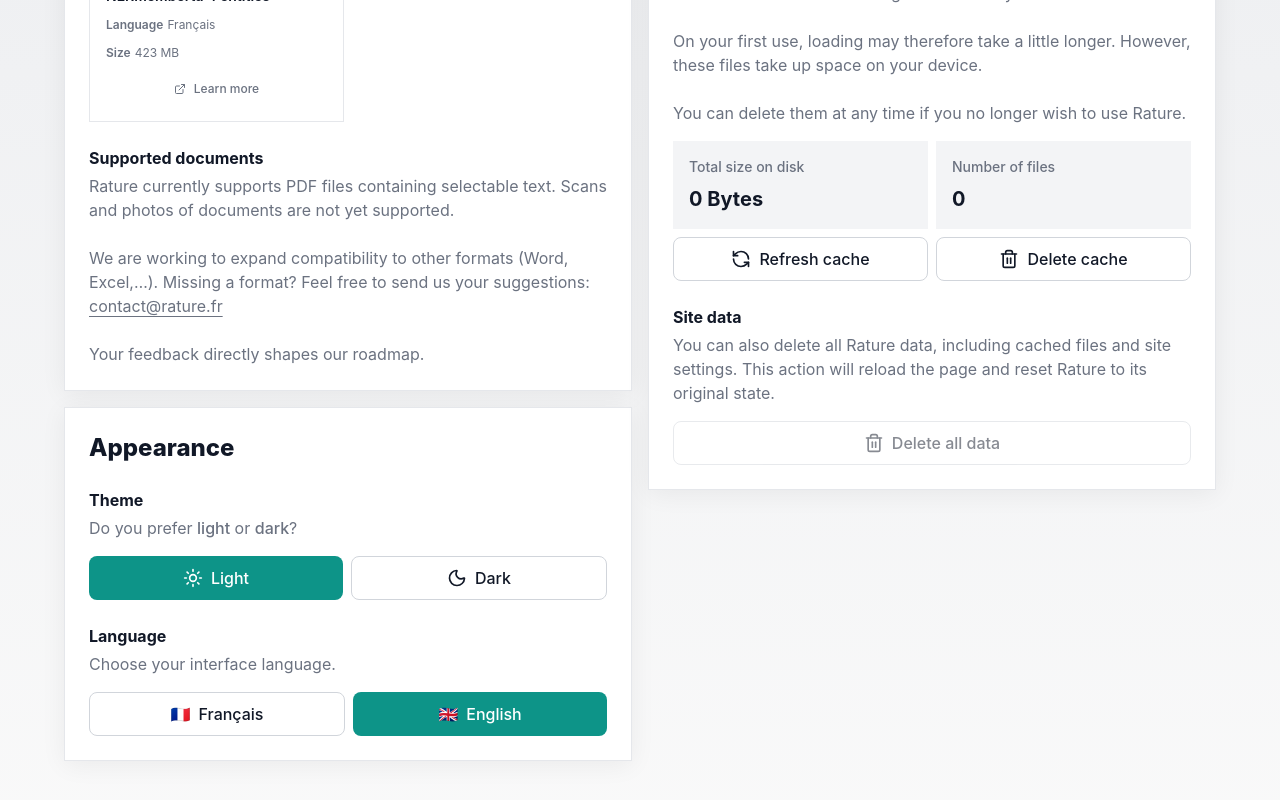
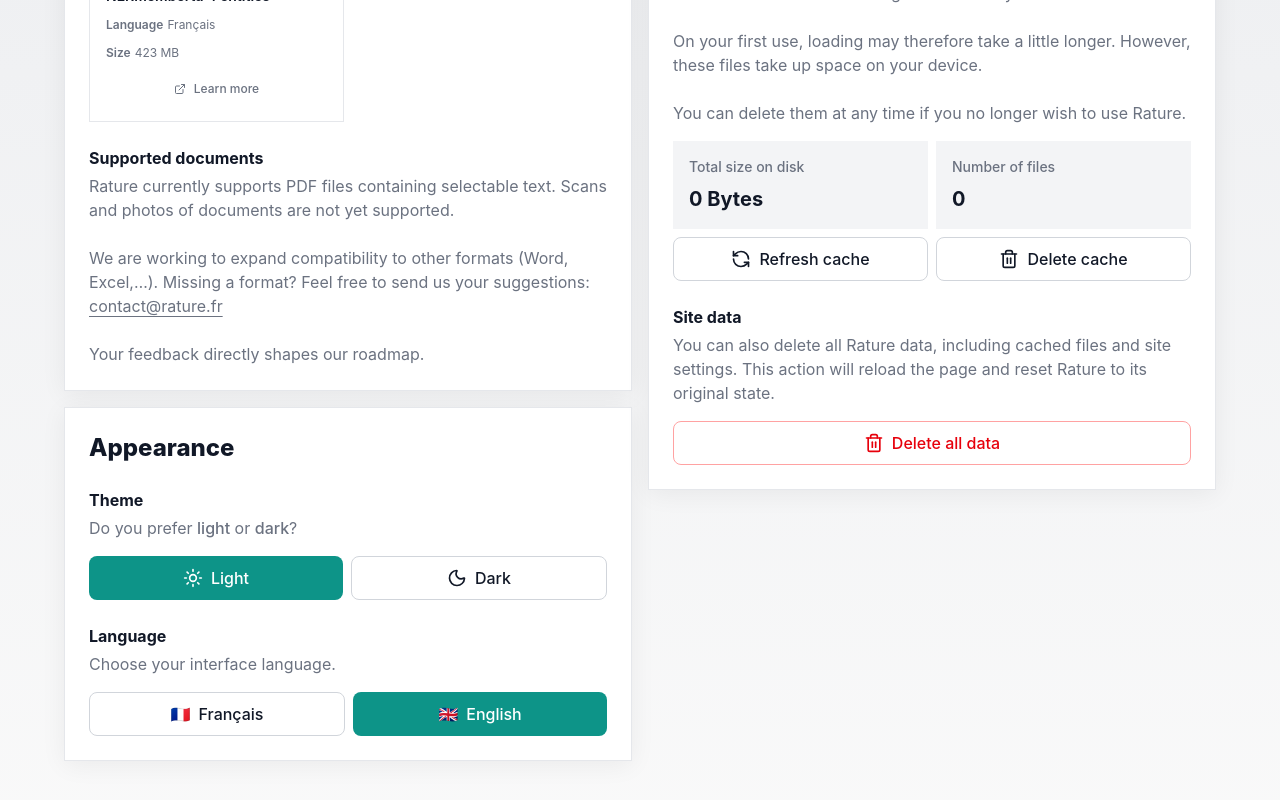
Before and after one commit to TerriaConseil/rature, a React (Vite) app: page /settings in a window 1280 px wide. Shown: the part 858-1658 px from the top of the page. Built offline with nearby package versions, Linux system fonts and the light colour scheme.

Commit message:
Implement the Delete site data button

```diff
--- a/src/locales/en/translation.json
+++ b/src/locales/en/translation.json
@@ -230,7 +230,8 @@
       "siteData": {
         "title": "Site data",
         "description": "You can also delete all Rature data, including cached files and site settings. This action will reload the page and reset Rature to its original state.",
-        "deleteAll": "Delete all data"
+        "deleteAll": "Delete all data",
+        "deleteSuccess": "All data deleted. Reloading…"
       }
     }
   },
--- a/src/locales/fr/translation.json
+++ b/src/locales/fr/translation.json
@@ -230,7 +230,8 @@
       "siteData": {
         "title": "Données du site",
         "description": "Vous pouvez également supprimer toutes les données de Rature, y compris les fichiers en cache et les paramètres du site. Cette action aura pour effet de recharger la page et remettra Rature à son état d'origine.",
-        "deleteAll": "Supprimer toutes les données"
+        "deleteAll": "Supprimer toutes les données",
+        "deleteSuccess": "Toutes les données supprimées. Rechargement…"
       }
     }
   },
--- a/src/pages/SettingsPage.tsx
+++ b/src/pages/SettingsPage.tsx
@@ -56,6 +56,20 @@
     setCacheLoading(true);
     getCacheStats().then(setCacheStats).finally(() => setCacheLoading(false));
   }, []);
+
+  const [siteDeleting, setSiteDeleting] = useState(false);
+
+  const handleDeleteSiteData = async () => {
+    setSiteDeleting(true);
+    try {
+      await deleteAllCaches();
+      localStorage.clear();
+      toast.success(t('settings.cache.siteData.deleteSuccess'));
+      setTimeout(() => window.location.reload(), 1500);
+    } finally {
+      setSiteDeleting(false);
+    }
+  };
 
   const handleOptIn = () => {
     localStorage.removeItem('umami.disabled');
@@ -243,13 +257,13 @@
                   {t('settings.cache.files.description3')}
                 </p>
                 <div className="mt-4 flex items-center gap-2">
-                  <div className="w-full flex-1 p-4 bg-gray-100">
+                  <div className="w-full flex-1 p-4 bg-gray-100 dark:bg-gray-800">
                     <p className="text-fg-muted font-medium text-sm">{t('settings.cache.totalSize')}</p>
                     <p className="mt-2 text-fg font-bold text-xl">
                       {cacheStats ? formatFileSize(cacheStats.totalBytes) : '—'}
                     </p>
                   </div>
-                  <div className="w-full flex-1 p-4 bg-gray-100">
+                  <div className="w-full flex-1 p-4 bg-gray-100 dark:bg-gray-800">
                     <p className="text-fg-muted font-medium text-sm">{t('settings.cache.fileCount')}</p>
                     <p className="mt-2 text-fg font-bold text-xl">
                       {cacheStats ? cacheStats.fileCount : '—'}
@@ -272,7 +286,7 @@
                 <p className="mt-1 text-fg-muted">
                   {t('settings.cache.siteData.description')}
                 </p>
-                <Button size="lg" variant="secondary" className="mt-4 w-full flex-1" disabled>
+                <Button size="lg" variant="destructive" className="mt-4 w-full flex-1" onClick={handleDeleteSiteData} disabled={siteDeleting || cacheLoading || cacheDeleting}>
                   <Trash2 size={20} />
                   {t('settings.cache.siteData.deleteAll')}
                 </Button>
```
